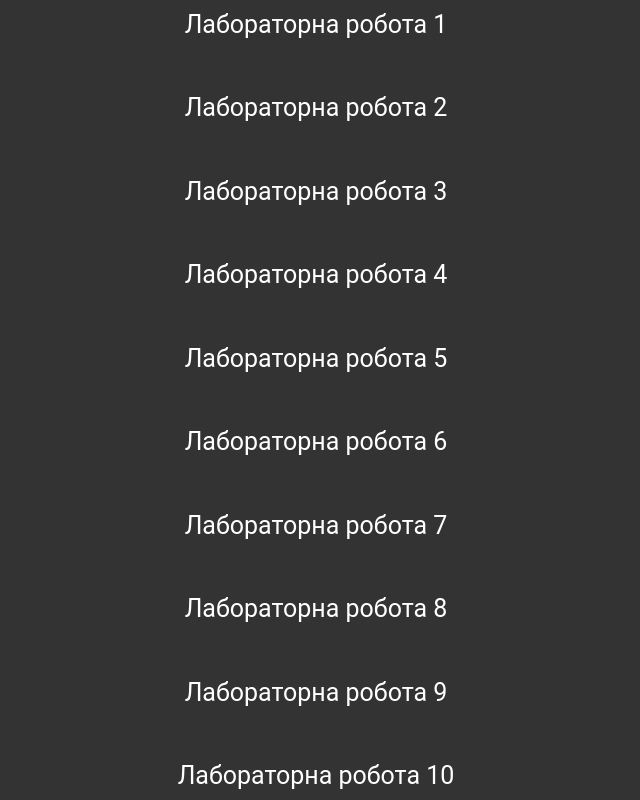
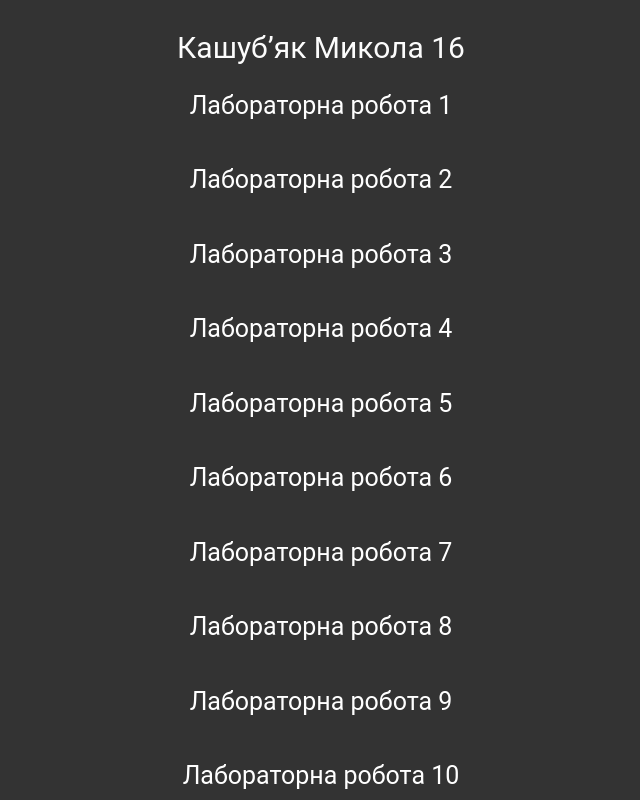
Before and after one commit to kashubyak/JavaScript, a plain HTML site: page index.html in a window 1280 px wide. Shown: the top 800 px of the page, without its empty margins (324-964 px from the left). Drawn offline with Linux system fonts and the light colour scheme; a script that the page names is missing.

Commit message:
corrected the name

```diff
--- a/file/main.css
+++ b/file/main.css
@@ -20,15 +20,19 @@ body {
 	z-index: 0;
 }
 
+
 .all_lab {
 	display: flex;
 	align-items: center;
 	min-height: 100vh;
 	flex-direction: column;
+	padding: 0px 0px 0px 10px;
 }
+
 .all_lab p {
 	padding: 10px 0;
 }
+
 .all_lab a {
 	text-decoration: none;
 	color: #fff;
@@ -81,6 +85,23 @@ body {
 	width: 100%;
 }
 
+.name .my-name {
+	z-index: 10;
+	color: #fcfcfc;
+	font-size: 30px;
+}
+
+.name .my-name {
+	transform: translate(0px, -100%);
+	transition: all 0.8s ease 2.2s;
+	opacity: 0;
+}
+
+.name._active .my-name {
+	transform: translate(0px, 20px);
+	opacity: 1;
+}
+
 .all_lab .lab__item {
 	transform: translate(-100%, 0px);
 	transition: all 0.8s ease 0s;
--- a/index.html
+++ b/index.html
@@ -11,6 +11,9 @@
 <body>
 	<canvas class="background"></canvas>
 	<div class="all_lab navbar__wrapper _anim-items">
+		<div class="name _anim-items">
+			<p class="my-name">Кашубʼяк Микола 16</p>
+		</div>
 		<p class="lab__item navbar__item">
 			<a href="lab1/lab1.html">Лабораторна робота 1</a>
 		</p>
```
